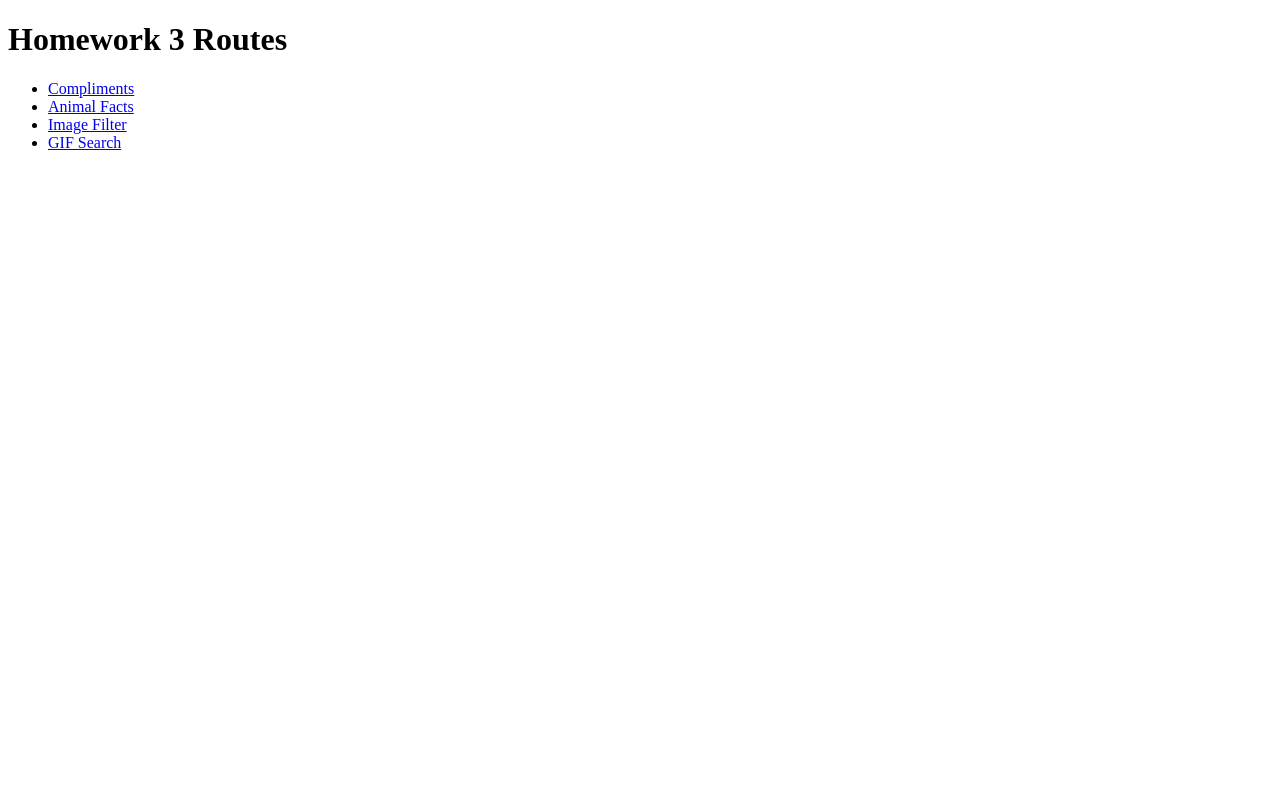
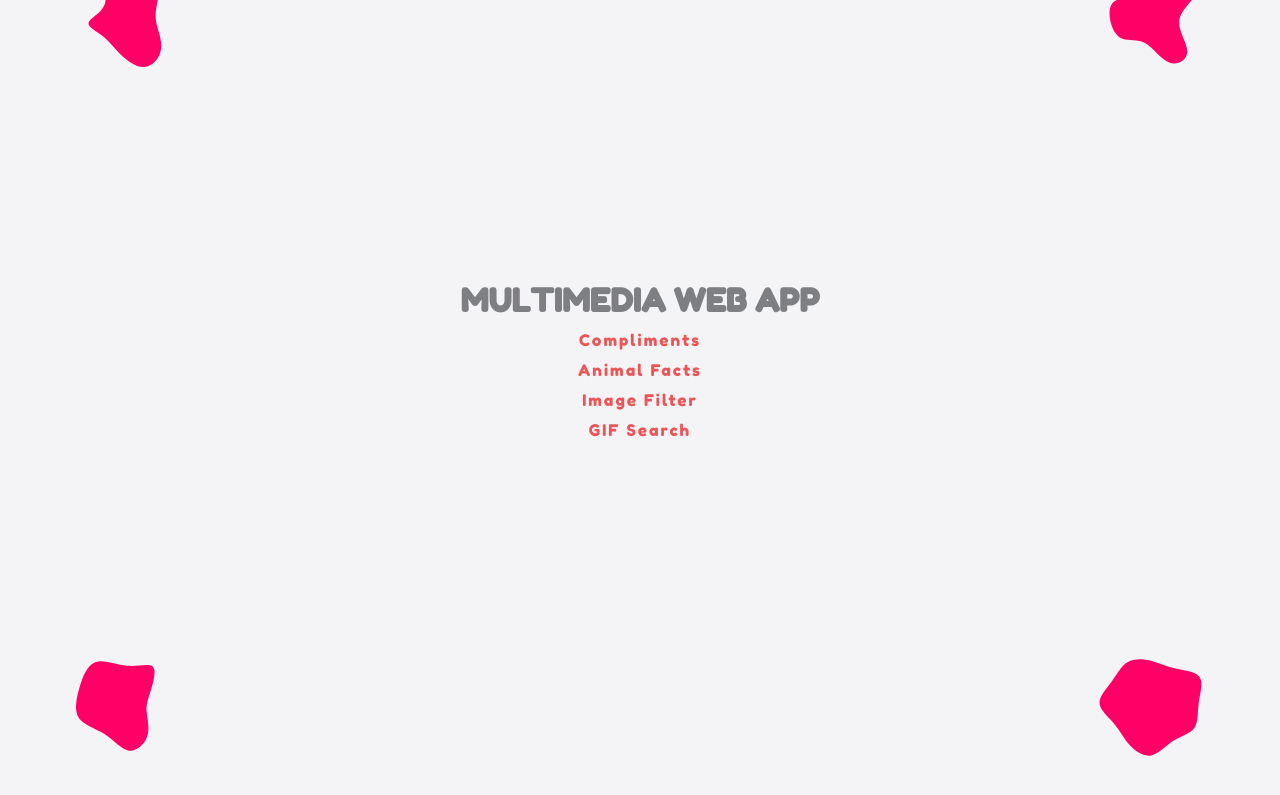
Before and after one commit to ronbruce/web-homework-3, a Flask app: page / in a window 1280 px wide. Shown: the top 795 px of the page. Run offline with Flask 2, Linux system fonts and the light colour scheme.

Commit message:
I added some styles to my application

```diff
--- a/app.py
+++ b/app.py
@@ -13,7 +13,10 @@ from dotenv import load_dotenv
 load_dotenv()
 
 
-app = Flask(__name__)
+app = Flask(__name__,
+            static_url_path='',
+            static_folder='static',
+            template_folder='templates')
 
 @app.route('/')
 def homepage():
@@ -194,7 +197,7 @@ lmt = 8
 ckey = "my_test_app" # set the client_key for the integration and use the same value for API calls.
 
 # Tenor API base URL
-TENOR_URL = f"https://tenor.googleapis.com/v2/search" #?q={q}&key=%s&client_key=%s&limit=%s""
+TENOR_URL = f"https://tenor.googleapis.com/v2/search"
 
 # PrettyPrinter for debugging
 pp = PrettyPrinter(indent=4)
--- /dev/null
+++ b/static/css/main.css
@@ -0,0 +1,88 @@
+* {
+    padding: 0;
+    margin: 0;
+    box-sizing: border-box;
+    font-family: 'Fredoka One', cursive;
+}
+
+body {
+    background-color: #F4F4F6;
+    display: flex;
+    flex-direction: column;
+    align-items: center;
+    justify-content: center;
+    height: 100vh;
+    position: relative;
+    max-height: 90vh;
+}
+
+h1 {
+    margin-bottom: 10px;
+    text-transform: uppercase;
+    font-weight: 700;
+    color: #7E7F82;
+
+}
+
+ul {
+    list-style: none;
+    display: flex;
+    flex-direction: column;
+    gap: 10px;
+}
+
+li {
+    display: flex;
+    justify-content: center;
+}
+
+ul li a {
+    text-decoration: none;
+    color: #EA5558;
+    letter-spacing: 2px;
+    transition: all 300ms ease;
+}
+
+ul, li {
+    width:100%;
+    }
+
+
+
+ul li a:hover {
+    letter-spacing: 0;
+}
+
+svg {
+    position: absolute;
+    z-index: -1;
+    transform: scale(0.5);
+}
+
+svg:nth-of-type(1) {
+    top: 80%;
+    left: 80%;
+
+
+}
+
+svg:nth-of-type(2) {
+    top: 80%;
+    right: 80%;
+
+
+}
+
+svg:nth-of-type(3) {
+    bottom: 80%;
+    left: 80%;
+
+
+}
+
+svg:nth-of-type(4) {
+    bottom: 80%;
+    right: 80%;
+
+
+}
--- a/templates/base.html
+++ b/templates/base.html
@@ -3,6 +3,7 @@
     <head>
         <title>{% block title %}{% endblock %}</title>
     </head>
+    </head>
     <body>
     {% block content %}{% endblock %}
     </body>
--- a/templates/home.html
+++ b/templates/home.html
@@ -1,10 +1,12 @@
 <!DOCTYPE html>
 <html>
     <head>
-        <title>Homework 3 Home</title>
+        <title>MWA</title>
+        <link href="./css/main.css" rel="stylesheet" type="text/css">
+        <link href='https://fonts.googleapis.com/css?family=PT+Sans|Fredoka+One|Source+Code+Pro' rel='stylesheet' type='text/css'>
     </head>
     <body>
-        <h1>Homework 3 Routes</h1>
+        <h1>Multimedia Web App</h1>
 
         <ul>
             <li><a href="/compliments">Compliments</a></li>
@@ -13,5 +15,20 @@
             <li><a href="/gif_search">GIF Search</a></li>
         </ul>
 
+        <svg viewBox="0 0 200 200" xmlns="http://www.w3.org/2000/svg">
+            <path fill="#FF0066" d="M35.1,-55.8C49.5,-52.5,67.9,-51.2,74.3,-42.2C80.6,-33.2,75,-16.6,72.9,-1.2C70.9,14.3,72.5,28.5,66.1,37.4C59.7,46.3,45.3,49.9,32.9,57.8C20.6,65.8,10.3,78.1,-1.3,80.3C-12.8,82.5,-25.6,74.5,-34.6,64.6C-43.7,54.8,-48.9,43,-58.2,31.9C-67.5,20.9,-80.9,10.4,-81.9,-0.6C-82.9,-11.6,-71.7,-23.3,-62.9,-35.3C-54.2,-47.3,-47.9,-59.7,-37.8,-65.6C-27.8,-71.4,-13.9,-70.7,-1.8,-67.7C10.4,-64.6,20.7,-59.2,35.1,-55.8Z" transform="translate(100 100)" />
+          </svg>
+
+        <svg viewBox="0 0 200 200" xmlns="http://www.w3.org/2000/svg">
+            <path fill="#FF0066" d="M39.5,-57.4C44.8,-50.4,38.5,-30.5,34.4,-17.3C30.2,-4.2,28.1,2.2,29.2,12.7C30.2,23.3,34.3,38.1,30,50.9C25.7,63.7,12.8,74.5,1.2,72.9C-10.5,71.3,-20.9,57.2,-35.6,47.8C-50.2,38.3,-69.1,33.4,-76.8,22C-84.4,10.6,-81,-7.3,-75.9,-25.2C-70.8,-43.1,-64,-60.9,-51.1,-65.4C-38.2,-69.9,-19.1,-61,-1,-59.6C17,-58.2,34.1,-64.3,39.5,-57.4Z" transform="translate(100 100)" />
+        </svg>
+
+        <svg viewBox="0 0 200 200" xmlns="http://www.w3.org/2000/svg">
+            <path fill="#FF0066" d="M36.8,-45.5C51.3,-47.9,69.3,-43.9,67.8,-34.6C66.4,-25.4,45.6,-10.9,42.8,5.9C39.9,22.6,55,41.7,55.1,55.5C55.2,69.2,40.2,77.6,27,72.8C13.7,68,2.2,49.9,-10.3,42.7C-22.8,35.5,-36.2,39.3,-46.1,35.6C-55.9,32,-62,20.9,-64.8,8.6C-67.6,-3.6,-67.1,-17,-58.5,-22.9C-49.8,-28.8,-33.1,-27.1,-22,-26.2C-10.9,-25.4,-5.5,-25.3,2.8,-29.7C11.1,-34.1,22.3,-43.1,36.8,-45.5Z" transform="translate(100 100)" />
+        </svg>
+
+        <svg viewBox="0 0 200 200" xmlns="http://www.w3.org/2000/svg">
+            <path fill="#FF0066" d="M42.1,-68.5C50,-60.4,48.7,-41,46.6,-26.8C44.6,-12.6,41.7,-3.5,44,8.9C46.2,21.3,53.6,37.1,51.6,51.5C49.7,65.9,38.3,79,25.3,79.8C12.4,80.6,-2.3,69.2,-12.6,58.9C-23,48.7,-29,39.5,-39.1,31.7C-49.2,23.9,-63.4,17.6,-61.6,10.7C-59.8,3.8,-42,-3.7,-36.7,-17.4C-31.4,-31.1,-38.5,-51.1,-34.5,-61C-30.5,-70.9,-15.2,-70.7,0.9,-72.1C17.1,-73.6,34.2,-76.7,42.1,-68.5Z" transform="translate(100 100)" />
+          </svg>
     </body>
 </html>
```
Also changed, not shown: static/images/None-download.jpeg (added), static/images/blur-download.jpeg (added), static/images/blur-gary.jpeg (added).
